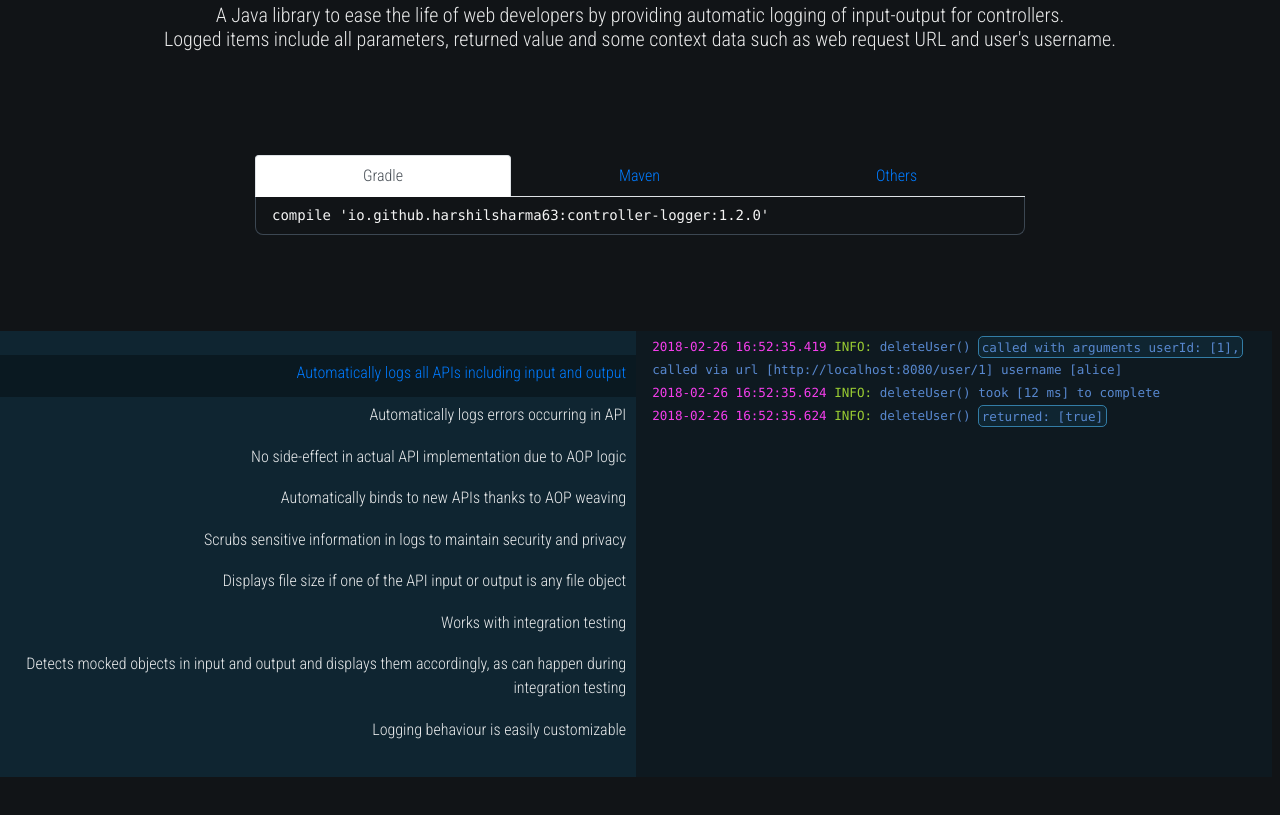
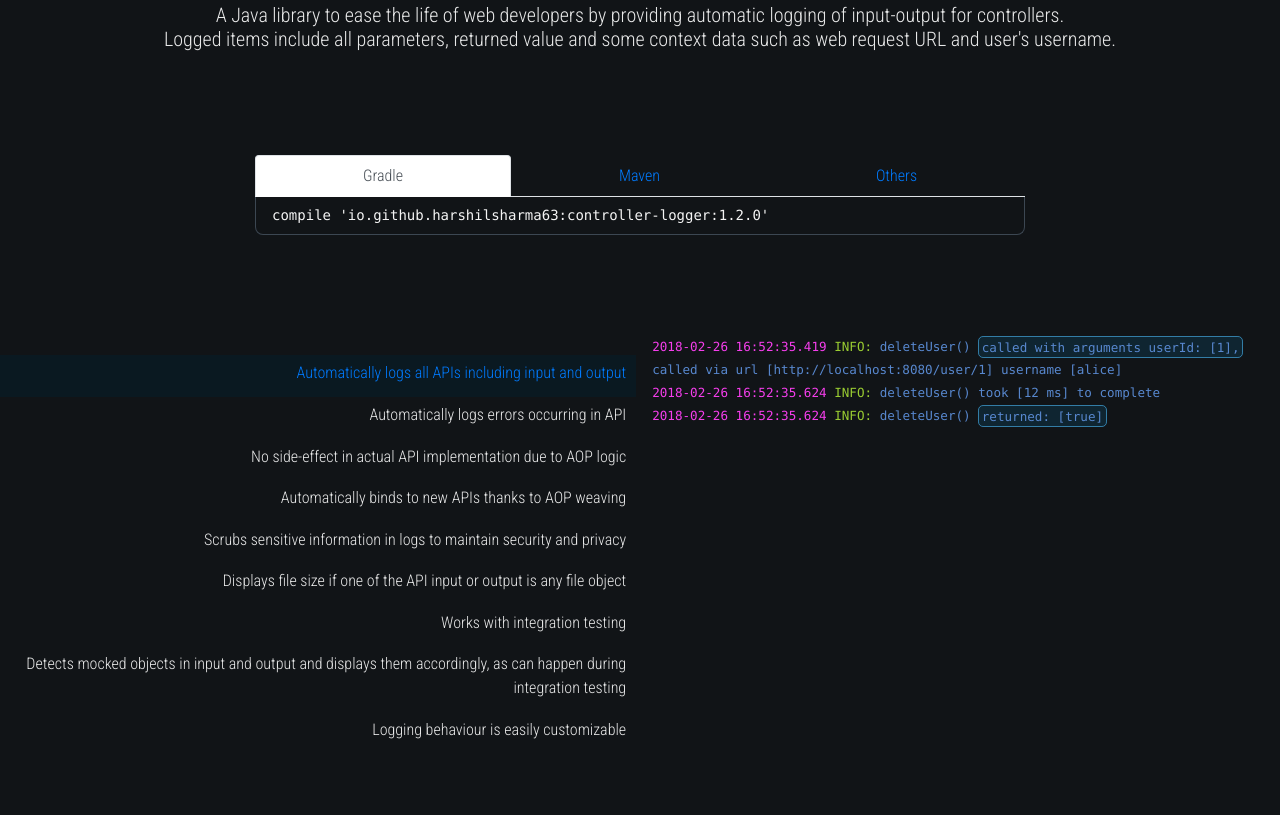
Before and after one commit to controller-logger/controller-logger, a plain HTML site: page docs/index.html in a window 1280 px wide. Shown: the part 639-1454 px from the top of the page. After the commit the page ends 1432 px from the top, so only its background shows below. Drawn offline with nearby package versions, Linux system fonts and the light colour scheme; a web font is replaced by a local one.

```diff
--- a/docs/index.html
+++ b/docs/index.html
@@ -2,6 +2,7 @@
     <head>
         <meta charset="UTF-8">
         <meta content='user-scalable=no, initial-scale=1, width=device-width' id='viewport' name='viewport'>
+        <title>AOP based API logging for Spring Boot</title>
         <link
             rel="stylesheet"
             href="https://maxcdn.bootstrapcdn.com/bootstrap/4.0.0/css/bootstrap.min.css"
@@ -33,7 +34,7 @@
         <link href="https://fonts.googleapis.com/css?family=Roboto+Condensed:300" rel="stylesheet">
         <link rel="stylesheet" href="styles/style.css">
     </head>
-    <body class="pb-4">
+    <body>
         <div class="jumbotron header jumbotron-fluid pt-3">
             <div class="container-fluid">
                 <div class="row row-centered">
--- a/docs/styles/style.scss
+++ b/docs/styles/style.scss
@@ -97,7 +97,6 @@
 
 #features-tab {
   border-bottom: none;
-  background-color: $secondary-color;
 
   .nav-link {
     background: transparent;
@@ -122,7 +121,6 @@
   font-family: 'Anonymous Pro', monospace;
   font-size: 0.9em;
   line-height: 1.6em;
-  background-color: #0e1920;
 
   .tab-pane {
     border: none;
```
Also changed, not shown: docs/styles/style.css, 1 other file.
